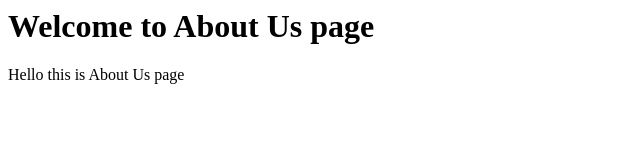
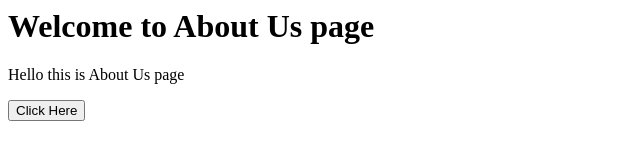
Before and after one commit to dhimancbnits/march-22, a plain HTML site: page about.html in a window 1280 px wide. Shown: the whole page, without its empty margins (0-640 px from the left). Drawn offline with Linux system fonts and the light colour scheme.

Commit message:
My frist Commit

```diff
--- a/about.html
+++ b/about.html
@@ -7,5 +7,6 @@
 	<body>
 		<h1>Welcome to About Us page</h1>
 		<p>Hello this is About Us page</p>
+		<button>Click Here</button>
 	</body>
 </html>
```
Also changed, not shown: home.html (+1 -0 lines).
